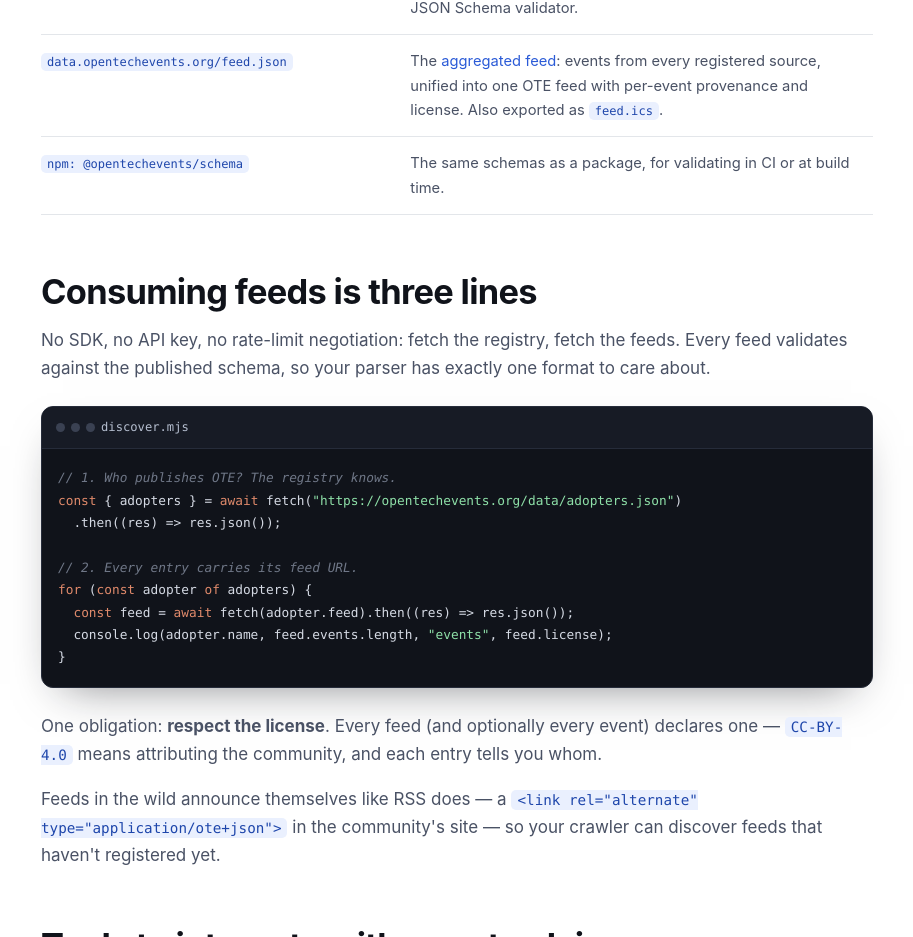
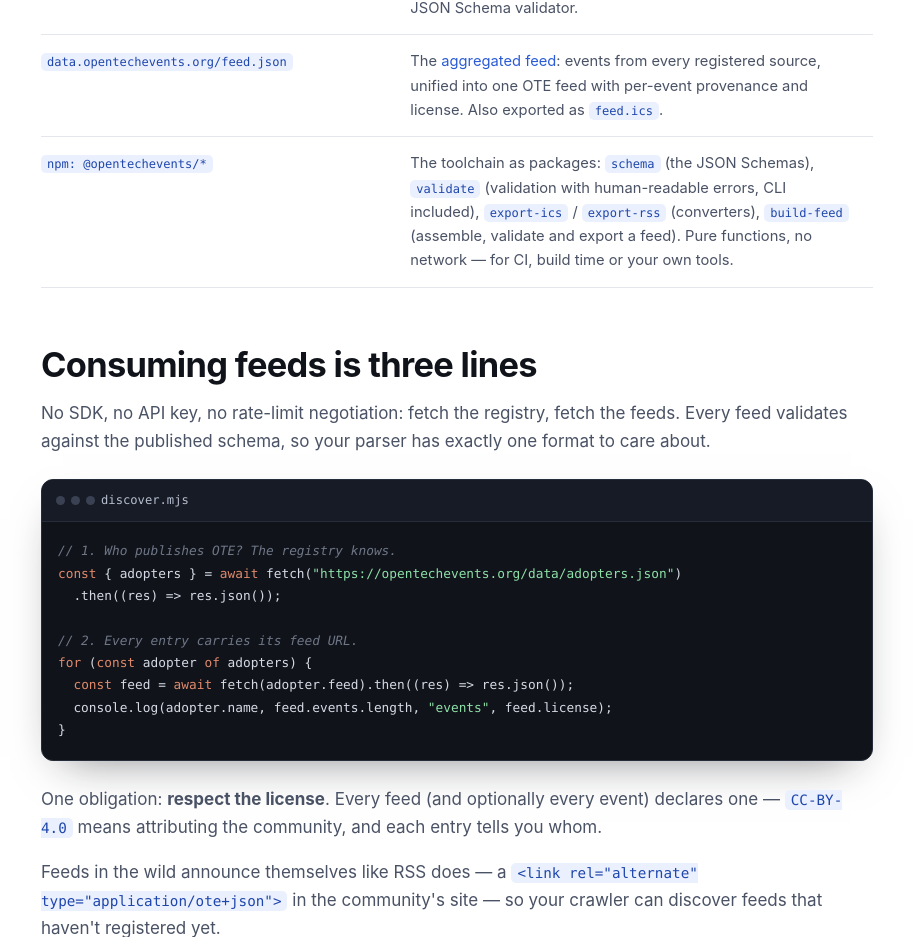
Before and after one commit to OpenTechEvents/opentechevents-spec, a website: page docs/developers/index.html in a window 1280 px wide. Shown: the part 775-1712 px from the top of the page, without its empty margins (183-1096 px from the left). Drawn offline with Linux system fonts and the light colour scheme.

Commit message:
docs(site): developer docs list the published @opentechevents/* packages
validate, export-ics, export-rss and build-feed are on npm since today —
the npm row of the stable-URLs table now names the whole toolchain instead
of just the schema package.

Co-Authored-By: Claude Opus 4.8 <noreply@anthropic.com>

```diff
--- a/docs/developers/developers.js
+++ b/docs/developers/developers.js
@@ -26,7 +26,7 @@
       "urls.adopters": "The adopter registry: every community publishing an OTE feed — name, website, feed URL, and its ID in linked community directories. It's what renders the <a href=\"/#adopters\">adopters section</a>, and your entry point to discover feeds. Updated by reviewed PR via the <a href=\"/register/\">registration pipeline</a>, with a daily health check on every feed.",
       "urls.schemas": "The canonical JSON Schemas (these are the <code>$id</code> URLs). Validate anything you ingest or produce with any standard JSON Schema validator.",
       "urls.aggregated": "The <a href=\"https://github.com/OpenTechEvents/opentechevents-data\">aggregated feed</a>: events from every registered source, unified into one OTE feed with per-event provenance and license. Also exported as <a href=\"https://data.opentechevents.org/feed.ics\"><code>feed.ics</code></a>.",
-      "urls.npm": "The same schemas as a package, for validating in CI or at build time.",
+      "urls.npm": "The toolchain as packages: <a href=\"https://www.npmjs.com/package/@opentechevents/schema\"><code>schema</code></a> (the JSON Schemas), <a href=\"https://www.npmjs.com/package/@opentechevents/validate\"><code>validate</code></a> (validation with human-readable errors, CLI included), <a href=\"https://www.npmjs.com/package/@opentechevents/export-ics\"><code>export-ics</code></a> / <a href=\"https://www.npmjs.com/package/@opentechevents/export-rss\"><code>export-rss</code></a> (converters), <a href=\"https://www.npmjs.com/package/@opentechevents/build-feed\"><code>build-feed</code></a> (assemble, validate and export a feed). Pure functions, no network — for CI, build time or your own tools.",
       "consume.title": "Consuming feeds is three lines",
       "consume.lead": "No SDK, no API key, no rate-limit negotiation: fetch the registry, fetch the feeds. Every feed validates against the published schema, so your parser has exactly one format to care about.",
       "consume.license": "One obligation: <strong>respect the license</strong>. Every feed (and optionally every event) declares one — <code>CC-BY-4.0</code> means attributing the community, and each entry tells you whom.",
@@ -58,7 +58,7 @@
       "urls.adopters": "El registro de adoptantes: cada comunidad que publica un feed OTE — nombre, web, URL del feed y su ID en directorios de comunidades vinculados. Es lo que pinta la <a href=\"/#adopters\">sección de adoptantes</a>, y tu punto de entrada para descubrir feeds. Se actualiza por PR revisado vía el <a href=\"/register/\">pipeline de registro</a>, con chequeo diario de salud de cada feed.",
       "urls.schemas": "Los JSON Schema canónicos (estas son las URLs <code>$id</code>). Valida lo que ingieras o produzcas con cualquier validador JSON Schema estándar.",
       "urls.aggregated": "El <a href=\"https://github.com/OpenTechEvents/opentechevents-data\">feed agregado</a>: eventos de todas las fuentes registradas, unificados en un feed OTE con procedencia y licencia por evento. También exportado como <a href=\"https://data.opentechevents.org/feed.ics\"><code>feed.ics</code></a>.",
-      "urls.npm": "Los mismos schemas como paquete, para validar en CI o en build.",
+      "urls.npm": "La cadena de herramientas como paquetes: <a href=\"https://www.npmjs.com/package/@opentechevents/schema\"><code>schema</code></a> (los JSON Schema), <a href=\"https://www.npmjs.com/package/@opentechevents/validate\"><code>validate</code></a> (validación con errores legibles, CLI incluido), <a href=\"https://www.npmjs.com/package/@opentechevents/export-ics\"><code>export-ics</code></a> / <a href=\"https://www.npmjs.com/package/@opentechevents/export-rss\"><code>export-rss</code></a> (conversores), <a href=\"https://www.npmjs.com/package/@opentechevents/build-feed\"><code>build-feed</code></a> (ensambla, valida y exporta un feed). Funciones puras, sin red — para CI, build o tus propias herramientas.",
       "consume.title": "Consumir feeds son tres líneas",
       "consume.lead": "Sin SDK, sin API key, sin negociar rate limits: fetch del registro, fetch de los feeds. Todo feed valida contra el schema publicado, así que tu parser tiene exactamente un formato del que preocuparse.",
       "consume.license": "Una obligación: <strong>respeta la licencia</strong>. Cada feed (y opcionalmente cada evento) declara una — <code>CC-BY-4.0</code> implica atribuir a la comunidad, y cada entrada te dice a quién.",
--- a/docs/developers/index.html
+++ b/docs/developers/index.html
@@ -68,8 +68,8 @@
             <td data-t="urls.aggregated">The <a href="https://github.com/OpenTechEvents/opentechevents-data">aggregated feed</a>: events from every registered source, unified into one OTE feed with per-event provenance and license. Also exported as <a href="https://data.opentechevents.org/feed.ics"><code>feed.ics</code></a>.</td>
           </tr>
           <tr>
-            <td><a href="https://www.npmjs.com/package/@opentechevents/schema"><code>npm: @opentechevents/schema</code></a></td>
-            <td data-t="urls.npm">The same schemas as a package, for validating in CI or at build time.</td>
+            <td><a href="https://www.npmjs.com/org/opentechevents"><code>npm: @opentechevents/*</code></a></td>
+            <td data-t="urls.npm">The toolchain as packages: <a href="https://www.npmjs.com/package/@opentechevents/schema"><code>schema</code></a> (the JSON Schemas), <a href="https://www.npmjs.com/package/@opentechevents/validate"><code>validate</code></a> (validation with human-readable errors, CLI included), <a href="https://www.npmjs.com/package/@opentechevents/export-ics"><code>export-ics</code></a> / <a href="https://www.npmjs.com/package/@opentechevents/export-rss"><code>export-rss</code></a> (converters), <a href="https://www.npmjs.com/package/@opentechevents/build-feed"><code>build-feed</code></a> (assemble, validate and export a feed). Pure functions, no network — for CI, build time or your own tools.</td>
           </tr>
         </tbody>
       </table>
```
